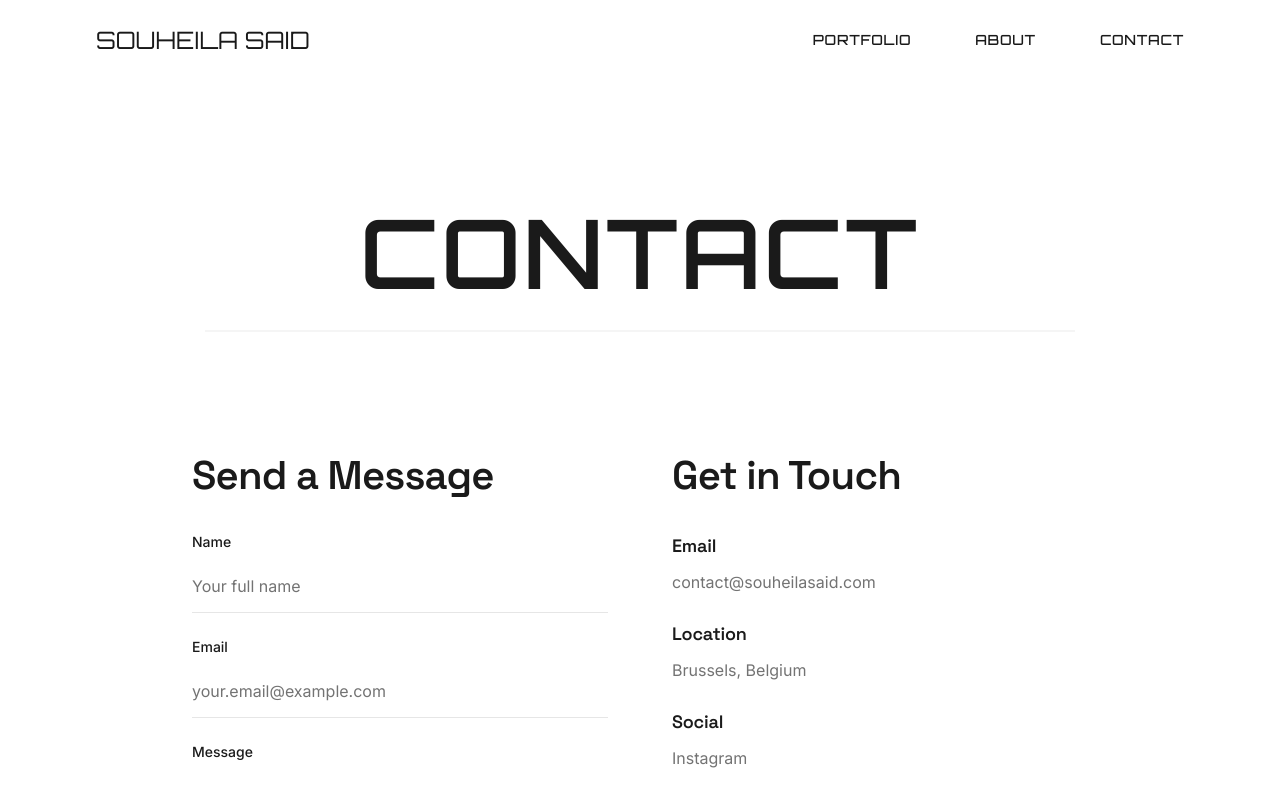
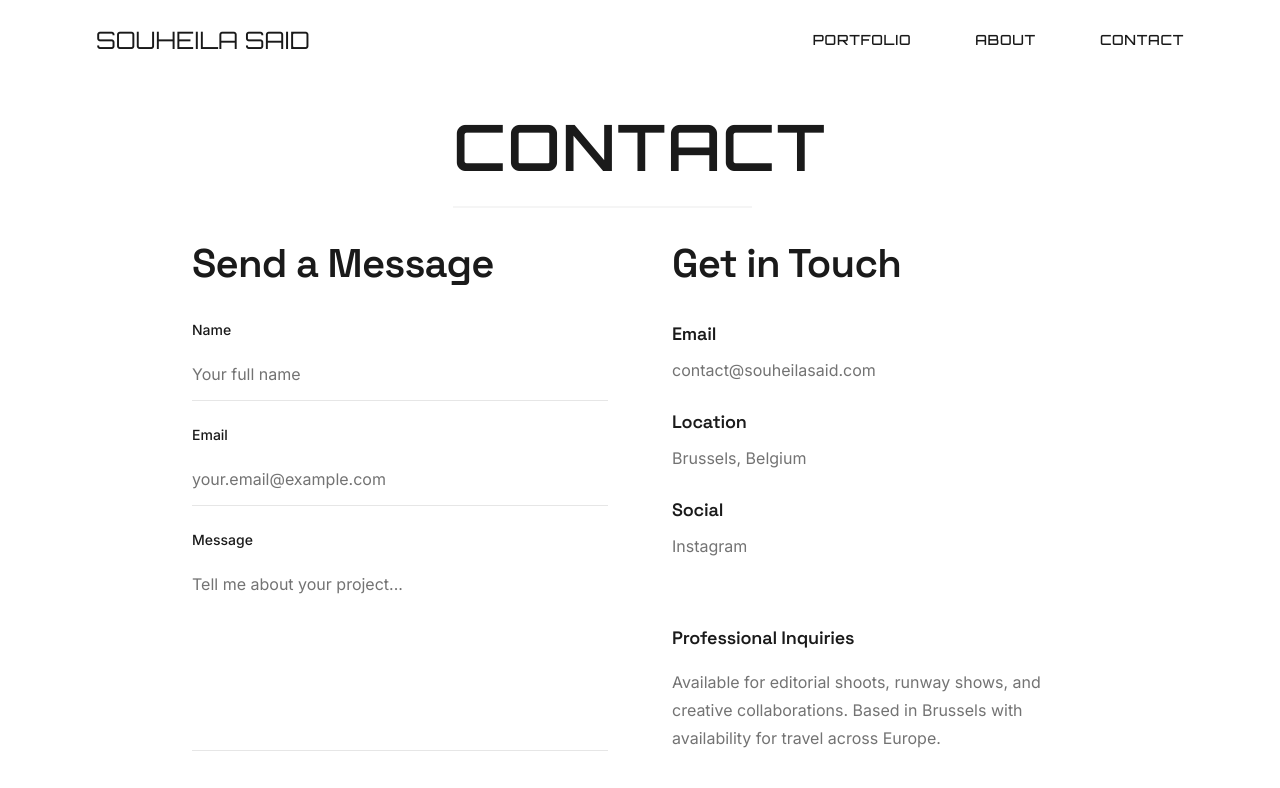
Before and after one commit to xxxsosoxxx/portfolio, a React (Vite) app: page /contact in a window 1280 px wide. Shown: the top 788 px of the page. Built offline with nearby package versions, Linux system fonts and the light colour scheme.

Commit message:
fix: padding size

```diff
--- a/client/components/ui/HeroBlock.tsx
+++ b/client/components/ui/HeroBlock.tsx
@@ -3,6 +3,7 @@
 import { motion } from "framer-motion";
 import { useLocation } from "react-router-dom";
 import { useNavigationDirection } from "@/hooks/useNavigationDirection";
+import { useContentHeight } from "@/hooks/useContentHeight";
 
 const presets = {
   "/portfolio": { title: "Portfolio" },
@@ -17,24 +18,31 @@ export const HeroBlock = () => {
   const preset = presets[page];
   const isForward = direction === "forward";
 
+  const { ref, height } = useContentHeight();
+
   return (
-    <section className="py-[15vh] px-6 md:px-12 lg:px-24 flex flex-col items-center justify-center text-center overflow-hidden">
-
-      {/* Titre principal éditorial responsive */}
+    <section
+      style={{ minHeight: height ? height + 64 : "auto" }}
+      className="relative flex flex-col items-center justify-center px-6 md:px-12 lg:px-24 text-center py-8 overflow-hidden"
+    >
+      <div ref={ref}>
         <motion.h1
           initial={{ opacity: 0, x: isForward ? 100 : -100 }}
           animate={{ opacity: 1, x: 0 }}
           transition={{ duration: 0.6, ease: [0.25, 0.8, 0.25, 1] }}
-        className="text-[clamp(2rem,8vw,6rem)] max-w-[90vw] mx-auto font-orbitron font-semibold uppercase tracking-wide text-foreground"
+          className="text-[clamp(2rem,6vw,4rem)] max-w-[90vw] font-orbitron font-semibold uppercase tracking-wide text-foreground"
         >
           {preset?.title}
         </motion.h1>
 
-      {/* Ligne décorative animée */}
         <motion.div
           layoutId="cta-line"
           className={`origin-${isForward ? "left" : "right"} mt-6 h-[2px] w-[80%] bg-muted`}
+          initial={{ scaleX: 0 }}
+          animate={{ scaleX: 1 }}
+          transition={{ duration: 0.6, ease: [0.25, 0.8, 0.25, 1] }}
         />
+      </div>
     </section>
   );
 };
--- /dev/null
+++ b/client/hooks/useContentHeight.ts
@@ -0,0 +1,20 @@
+import { useEffect, useRef, useState } from "react";
+
+export const useContentHeight = () => {
+  const ref = useRef<HTMLDivElement>(null);
+  const [height, setHeight] = useState<number | undefined>(undefined);
+
+  useEffect(() => {
+    const updateHeight = () => {
+      if (ref.current) {
+        setHeight(ref.current.offsetHeight);
+      }
+    };
+
+    updateHeight();
+    window.addEventListener("resize", updateHeight);
+    return () => window.removeEventListener("resize", updateHeight);
+  }, []);
+
+  return { ref, height };
+};
```
Lines whose indentation alone changed are shown as unchanged.
